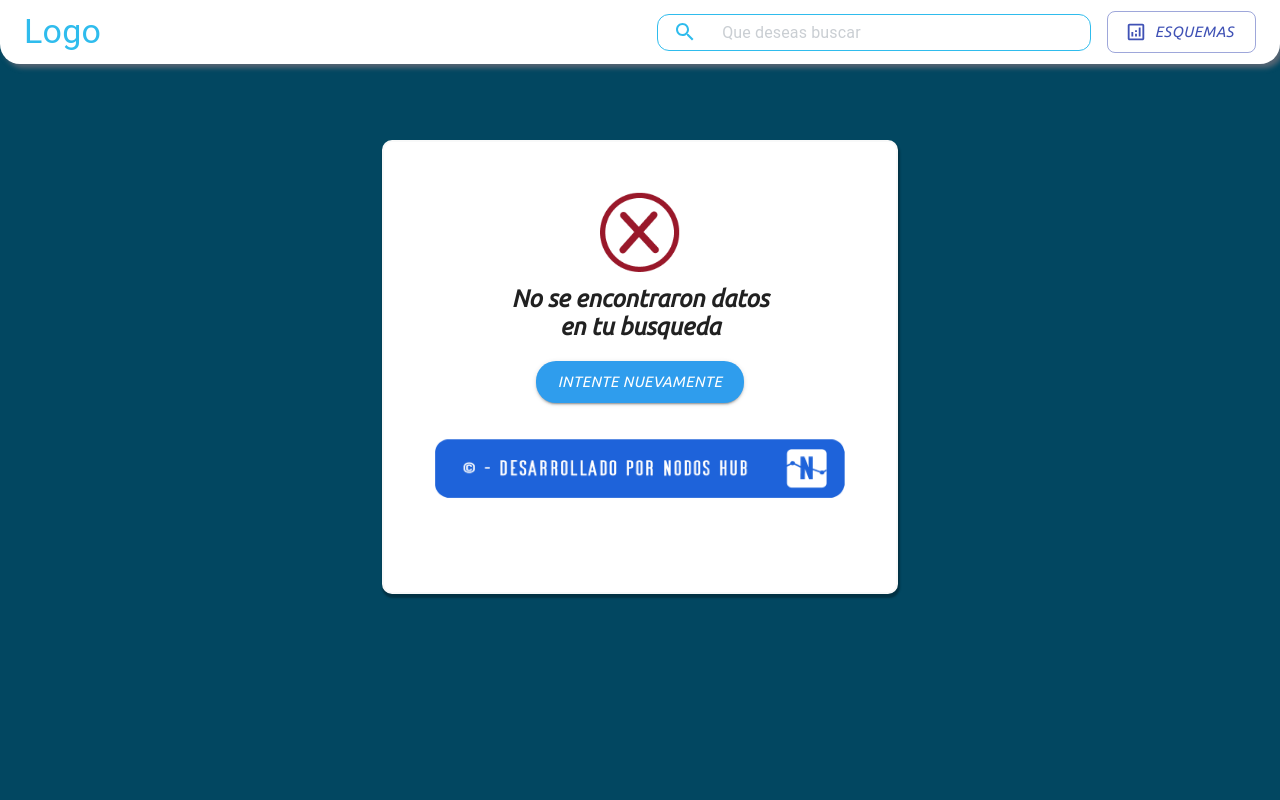
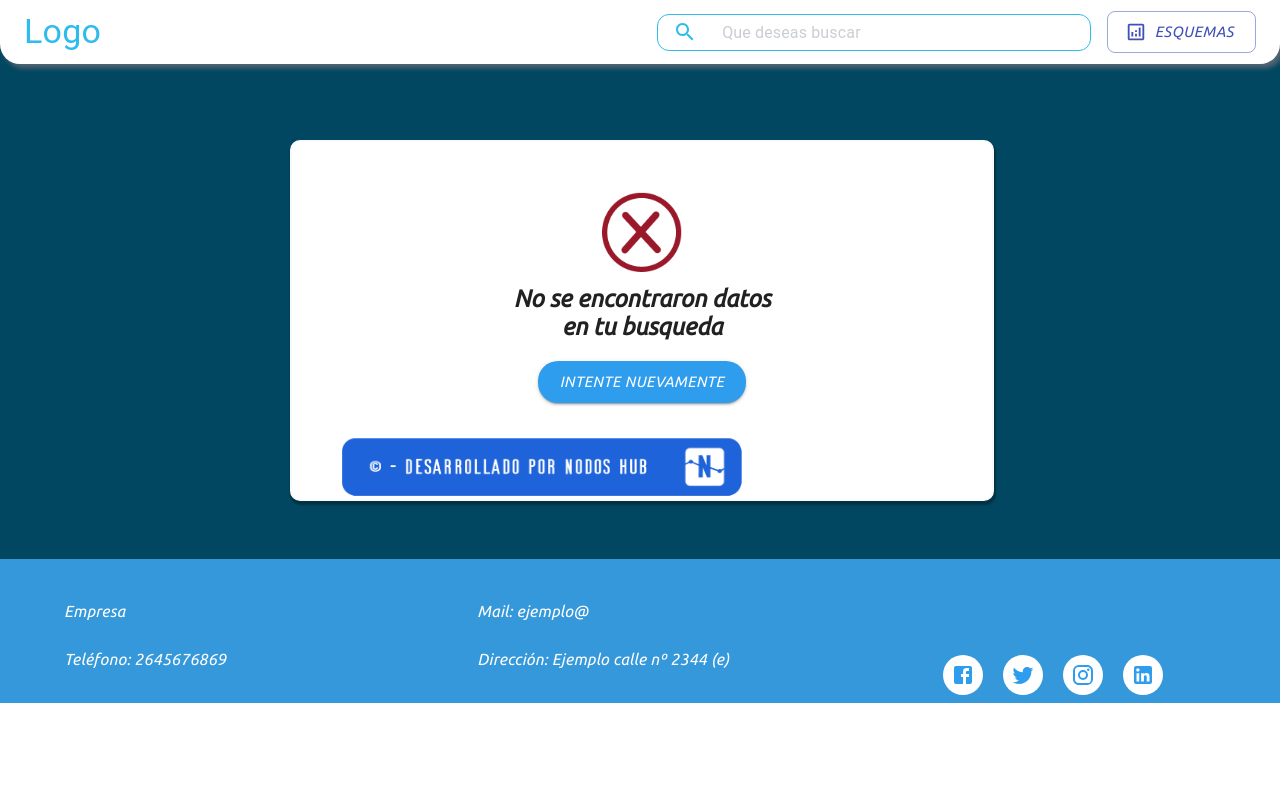
Before and after one commit to joaquinquiroga22/SearchRedes, a React (Create React App) app in the folder searchredes/: page /busqueda in a window 1280 px wide. Shown: the top 800 px of the page. Built offline with nearby package versions, Linux system fonts and the light colour scheme.

Commit message:
ArreglosMedia

```diff
--- a/searchredes/src/App.css
+++ b/searchredes/src/App.css
@@ -36,3 +36,9 @@
     transform: rotate(360deg);
   }
 }
+
+
+.css-10bomdi-MuiButtonBase-root-MuiCheckbox-root:hover {
+  background-color: rgba(25, 118, 210, 0.7);
+
+}
--- a/searchredes/src/Componentes/Busqueda/Busqueda.jsx
+++ b/searchredes/src/Componentes/Busqueda/Busqueda.jsx
@@ -39,6 +39,7 @@
 import boxClass from './Busqueda.module.css'
 import image7 from '../imagenes/image7.png'
 import Group8 from '../imagenes/Group8.png'
+import { height, maxWidth } from '@mui/system';
 const theme = createTheme({
     typography: {
         fontFamily: 'Raleway, Arial',
@@ -50,7 +51,7 @@
 const usseStyles = makeStyles((theme) => ({
     modal: {
         position: 'absolute',
-        width: 320,
+        width: "40%",
         backgroundColor: 'white',
         border: '2px solid #2FBCED',
         borderRadius: '8px',
@@ -59,7 +60,10 @@
         top: '50%',
         left: '50%',
         transform: 'translate(-50%, -50%)',
+        aspectRatio: '16/9',
+        maxWidth:'600px'
     }
+
 }))
 
 
@@ -308,6 +312,7 @@
                                 </ListItemIcon>
                                 <ListItemText primary="Burbuja" onClick={() => abrirCerrarModal()} />
                                 <Modal
+                                className={boxClass.burbuja}
                                     open={modal}
                                     onClose={abrirCerrarModal}>
                                     {body}
@@ -348,12 +353,12 @@
                     </Toolbar>
                 </AppBar>
             </div>
-            <div style={{ padding: 16, margin: '10px auto 80px', maxWidth: '80%' }}>
+            <div style={{ padding: 16, margin: '10px auto 80px', maxWidth: '80%', aspectRatio:'16/9 !important' }}>
 
 
                 <Container>
                     <Paper
-                        style={{ margin: '0 auto', width: '100%', height: '750px', textAlign: 'center', backgroundColor: 'transparent', boxShadow: 'none', borderColor: 'transparent' }}
+                        style={{ margin: '0 auto', width: '700px',maxWidth:'700px', textAlign: 'center', backgroundColor: 'transparent', boxShadow: 'none', borderColor: 'transparent', aspectRatio:'16/9 !important' }}
                     >
 
 
@@ -378,10 +383,10 @@
                                     }}
                                     color="secondary"
                                     href="/" >
-                                    INTENTE NUEVAMENTE
+                                    Intente Nuevamente
                                 </Button>
                             </Box>
-                            <Box style={{ position: 'relative', width: '100%' }}>
+                            <Box style={{ position: 'relative', width: '100%' , maxWidth:'500px'}}>
 
 
                                 <img style={{ width: '80%', marginTop: '5%' }} src={image7} alt="hola" />
@@ -607,7 +612,7 @@
 
                 <Container>
                     <Paper
-                        style={{ margin: '0 auto', width: '100%', height: '750px', textAlign: 'center', backgroundColor: 'transparent', boxShadow: 'none', borderColor: 'transparent' }}
+                        style={{ margin: '0 auto', width: '100%',maxWidth:'500px' ,textAlign: 'center', backgroundColor: 'transparent', boxShadow: 'none', borderColor: 'transparent' , aspectRatio:'16/9'}}
                     >
 
 
@@ -633,10 +638,10 @@
                                     }}
                                     color="secondary"
                                     href="/" >
-                                    INTENTE NUEVAMENTE
+                                    Intente Nuevamente
                                 </Button>
                             </Box>
-                            <Box style={{ position: 'relative', width: '100%' }}>
+                            <Box style={{ position: 'relative', width: '100%', maxWidth:'500px' }}>
 
 
                                 <img style={{ width: '80%', marginTop: '5%' }} src={image7} alt="hola" />
@@ -756,7 +761,7 @@
                                     sx={{
                                         margin: '0 auto',
                                         width: '100%',
-                                        maxWidth: '100%',
+                                        maxWidth: '120%',
                                         bgcolor: 'white',
                                         borderRadius: '20px'
                                     }}
@@ -770,15 +775,16 @@
                                         </ListItemAvatar>
                                         <ListItemText
                                             primary={
-                                                <ThemeProvider theme={theme}>
-                                                    <Typography variant="h6" display="block" gutterBottom>
+                                                <ThemeProvider theme={theme} >
+                                                    <Typography variant="h6" display="inline-block" gutterBottom className={boxClass.cuerpo}>
                                                         {item.cuerpo}
-                                                        <Typography variant="subtitle1" display="block" gutterBottom>
+                                                        <br />
+                                                        <Typography variant="subtitle1" display="inline-block" gutterBottom className={boxClass.url}>
                                                             {item.url}
-                                                            <Typography variant="subtitle1" display="block" gutterBottom>
+                                                            <Typography variant="subtitle1" display="inline-block" gutterBottom className={boxClass.fecha}>
                                                                 {item.fecha}
                                                             </Typography>
-                                                            <Typography variant="subtitle2" display="block" gutterBottom>
+                                                            <Typography variant="subtitle2" display="inline-block" gutterBottom className={boxClass.hashtag}>
                                                                 {item.hashtag}
                                                             </Typography>
                                                         </Typography>
--- a/searchredes/src/Componentes/Busqueda/Busqueda.module.css
+++ b/searchredes/src/Componentes/Busqueda/Busqueda.module.css
@@ -18,28 +18,31 @@
 
 .ErrorBox {
 
-    width: 50%;
-    height: 450px;
+    width: 100%;
+    /* height: 450px; */
     position: relative;
-
-    margin: 50px auto ;
+max-width: 700px ;
+    margin: 50px auto;
     border-radius: 10px;
     border: 2px solid #F8F9F9;
     box-shadow: 1px 3px 2px 1px rgba(0, 0, 0, 0.3);
     background-color: white;
 }
-.Group8{
+
+.Group8 {
     position: relative;
     margin-top: 50px;
     width: 80px;
     height: 80px;
 
 }
-.h2{
+
+.h2 {
     position: relative;
     margin-top: 10px;
 
 }
+
 .Button {
     background-color: #2F9DED;
     color: white;
@@ -47,3 +50,31 @@
     margin-top: 20px;
     border-radius: 20px;
 }
+
+@media(max-width: 600px) {
+    .cuerpo {
+        font-size: 13px !important;
+    }
+
+    .url {
+        font-size: 13px !important;
+    }
+
+    .fecha {
+        font-size: 13px !important;
+    }
+
+    .hashtag {
+        font-size: 13px !important;
+    }
+
+    .burbuja {
+        width: 200px;
+    }
+
+}
+@media(max-width: 700px){
+    .Paper{
+        width: 1000px !important;
+    }
+}
--- /dev/null
+++ b/searchredes/src/Componentes/Footer/Footer.Module.css
@@ -0,0 +1,11 @@
+@media(max-width: 483px){
+    .elementos{
+      position: relative !important;
+      grid-gap:20px !important;
+      margin-left: 200px !important;
+    }
+    .ButtonGroup{
+        padding-left:200px !important;
+        text-align: center;
+    }
+}
--- a/searchredes/src/Componentes/Footer/Footer.jsx
+++ b/searchredes/src/Componentes/Footer/Footer.jsx
@@ -7,17 +7,18 @@
 import TwitterIcon from '@mui/icons-material/Twitter';
 import InstagramIcon from '@mui/icons-material/Instagram';
 import LinkedInIcon from '@mui/icons-material/LinkedIn';
+import styles from '../Footer/Footer.Module.css'
 const buttons = [
-    <IconButton color="inherit">
+    <IconButton style={{color:'#2F9DED', backgroundColor:'white', margin: '0 10px'}}>
         <FacebookIcon />
     </IconButton>,
-    <IconButton color="inherit">
+    <IconButton style={{color:'#2F9DED', backgroundColor:'white',  margin: '0 10px'}}>
         <TwitterIcon />
     </IconButton>,
-    <IconButton color="inherit">
+    <IconButton style={{color:'#2F9DED', backgroundColor:'white',  margin: '0 10px'}}>
         <InstagramIcon />
     </IconButton>,
-    <IconButton color="inherit">
+    <IconButton style={{color:'#2F9DED', backgroundColor:'white',  margin: '0 10px'}}>
         <LinkedInIcon />
     </IconButton>,
 ];
@@ -27,14 +28,14 @@
 
     return (
 
-        <footer style={{ width:'100%', zIndex:'10000'}}>
-            <Box sx={{ backgroundColor: '#3498DB', }}  >
+        <footer style={{ width:'100%', zIndex:'10000'}} >
+            <Box sx={{ backgroundColor: '#3498DB', }}   >
                 <Container maxWidth="lg">
                     <Grid container spacing={11} sx={{}} flexDirection="row"
                         justifyContent="flex-start"
-                        alignItems="center">
+                        alignItems="center"  className={styles.elementos} >
                         <Grid item xs sm={4} color="white"  >
-                            <List sx={{ marginTop: '-80px', float: 'left' }} >
+                            <List sx={{ marginTop: '-80px', float: 'left' }}  >
                                 <Typography  sx={{justifyContent:'flex-start', fontFamily: 'Ubuntu, sans-serif'}}>
                                     Empresa
                               <br/>
@@ -45,13 +46,13 @@
 
                             {/* <p style={{marginTop:'-50px'}}>hola</p> */}
                         </Grid>
-                        <Grid item xs={6} sm={4} color="white" sx={{ marginTop: '-80px', float: 'left' }} >
+                        <Grid item xs={8} sm={4} color="white" sx={{ marginTop: '-80px', float: 'left' }} >
 
 
 
 
                             <Typography sx={{fontFamily: 'Ubuntu, sans-serif'}} >
-                                Mail: ejemplo@ejemplo.com
+                                Mail: ejemplo@
 
                             <br />
                             <br />
@@ -75,7 +76,7 @@
 
                                 }}
                             >
-                                <ButtonGroup size="large" aria-label="small button group" >
+                                <ButtonGroup size="large" aria-label="small button group"  >
                                     {buttons}
                                 </ButtonGroup>
 
--- a/searchredes/src/Componentes/Nav/Nav.module.css
+++ b/searchredes/src/Componentes/Nav/Nav.module.css
@@ -8,3 +8,15 @@
 
     display: inline-block;
 } */
+@media(max-width: 500px){
+
+    .Button{
+        width: 30% !important;
+        font-size: 10.5px !important;
+        padding-right: 15px !important;
+        padding-left: 20px !important;
+    }
+    .Input{
+        width: 100%;
+    }
+}
--- a/searchredes/src/index.css
+++ b/searchredes/src/index.css
@@ -16,3 +16,8 @@
   font-family: source-code-pro, Menlo, Monaco, Consolas, 'Courier New',
     monospace;
 }
+
+.css-10bomdi-MuiButtonBase-root-MuiCheckbox-root:hover {
+  background-color: rgba(25, 118, 210, 0.4) !important;
+
+}
```
Also changed, not shown: searchredes/src/Componentes/Nav/Nav.jsx (+19 -11 lines).
